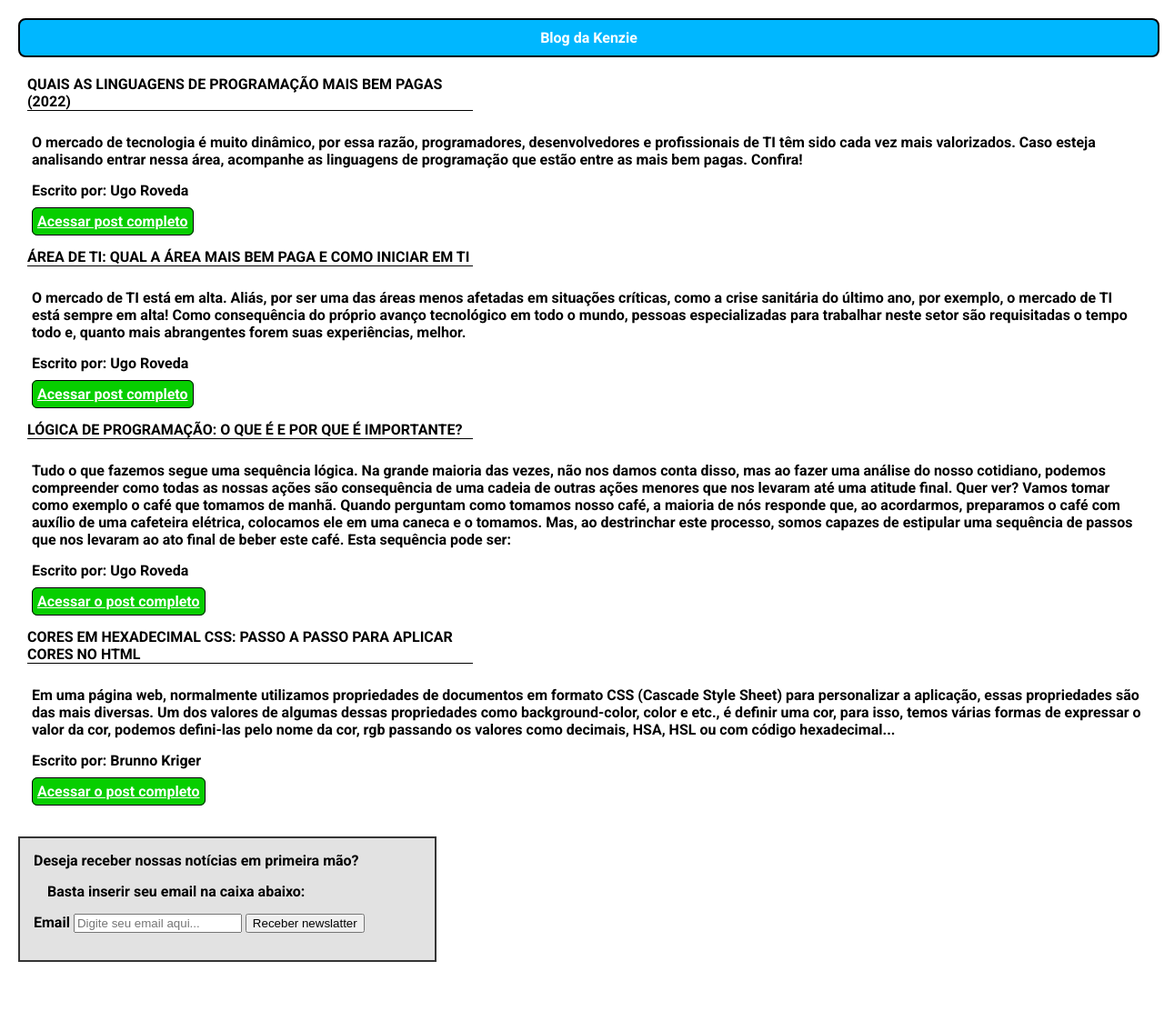
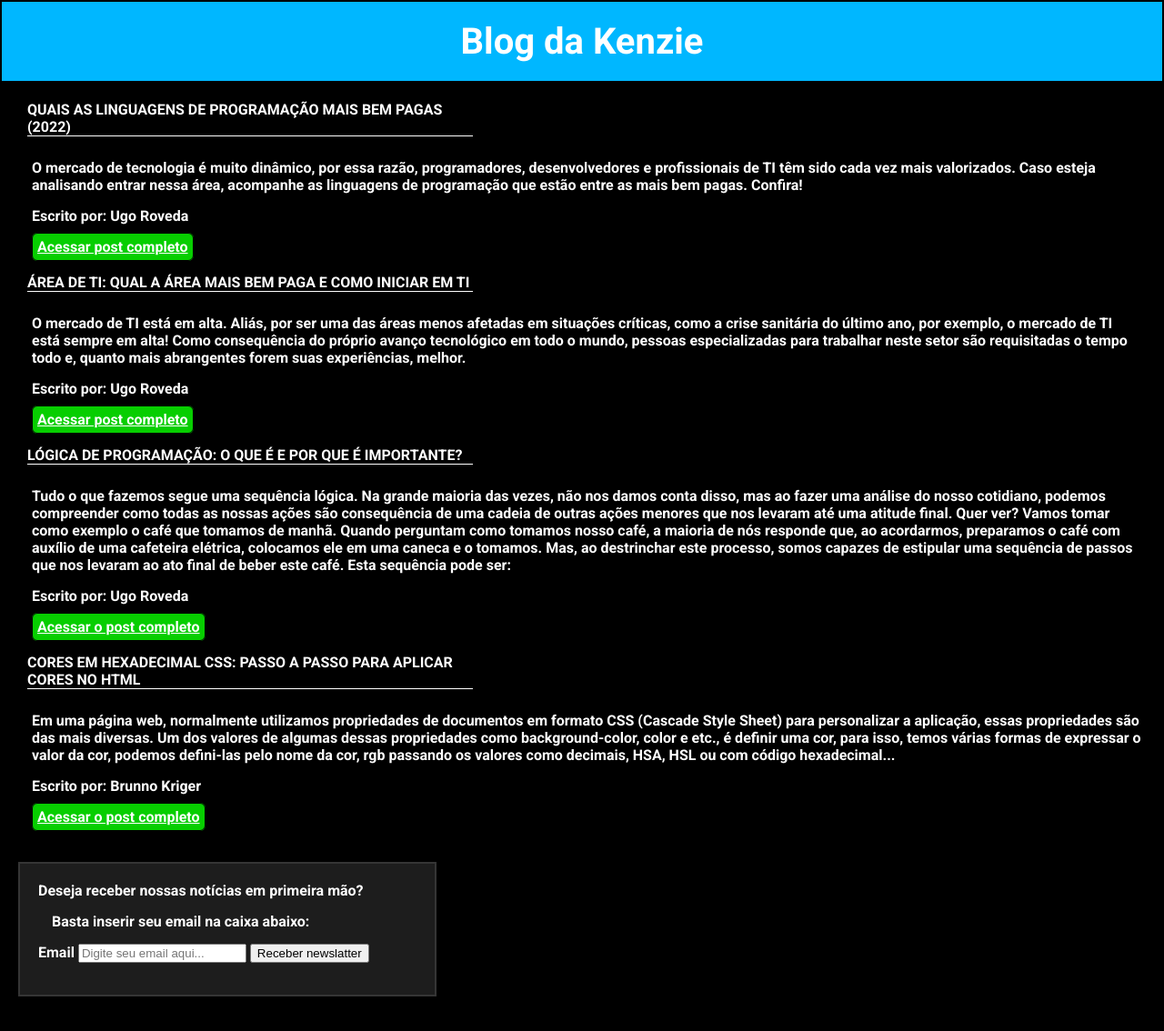
Before and after one commit to Kenzie-Academy-Brasil-Developers/Blog_da_kenzie_com_CSS, a plain HTML site: page index.html in a window 1280 px wide. Shown: the whole page at 91% size. Drawn offline with Linux system fonts and the light colour scheme.

Commit message:
Primeira versão blog com css

```diff
--- a/style.css
+++ b/style.css
@@ -24,15 +24,17 @@ time, mark, audio, video {
 body {
     font-family: 'Roboto', sans-serif;
     height: 100vw;
+    color: white;
+    background-color: black;
 }
 
 header {
     color: #fff;
-    margin: 20px 5px 20px 20px ;
+    font-size: 40px;
+    margin: 0px 0px 20px 0px ;
     background-color: hsl(197, 100%, 50%);
-    padding: 10px;
+    padding: 20px;
     border: solid 2px #000000;
-    border-radius: 8px;
 }
 
 p, em{
@@ -59,7 +61,7 @@ a {
 
 footer {
     margin: 40px 800px 20px 20px;
-    padding: 15px;
+    padding: 20px;
     border: solid 2px rgb(53, 53, 53);
     background-color: rgba(128, 128, 128, 0.226);
 }
@@ -70,10 +72,6 @@ footer {
 }
 
 .title {
-    border-bottom: solid 1.5px #000000;
+    border-bottom: solid 1.5px #ffffff;
     margin: 10px 750px 25px 10px;
 }
-
-.a2 {
-    margin-top: 50px;
-}
```
